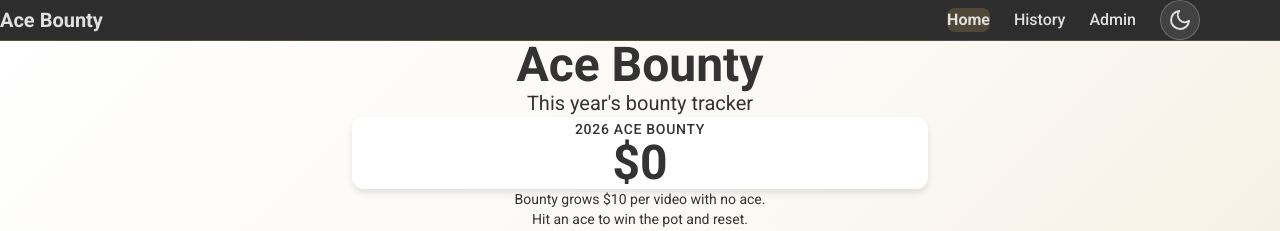
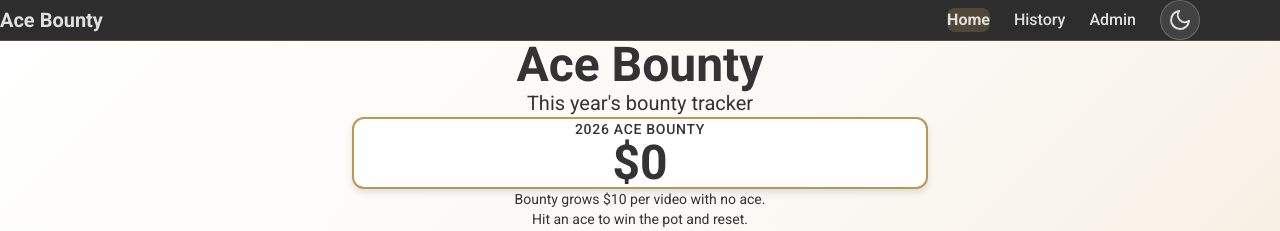
Before and after one commit to jstnhbbs/acebounty, a Next.js app: page / in a window 1280 px wide. Shown: the top 231 px of the page. Built offline with nearby package versions, Linux system fonts and the light colour scheme; no server answers; the database is empty.

Commit message:
card highlighting change

```diff
--- a/src/components/BountyDisplay.tsx
+++ b/src/components/BountyDisplay.tsx
@@ -7,7 +7,7 @@ export function BountyDisplay({
 }) {
   const label = year != null ? `${year}  ace bounty` : "Current bounty";
   return (
-    <div className="bounty-card rounded-xl border-2 border-transparent p-8 text-center transition-all duration-300">
+    <div className="bounty-card rounded-xl border-2 border-[#B79953] p-8 text-center shadow-[0_4px_6px_rgba(0,0,0,0.1)] transition-all duration-300">
       <p className="text-sm font-medium uppercase tracking-wider text-[#666] transition-colors duration-300 dark:text-[#b0b0b0]">
         {label}
       </p>
--- a/src/components/VideoList.tsx
+++ b/src/components/VideoList.tsx
@@ -34,11 +34,7 @@ export function VideoList({
         const isNewest = index === 0;
         return (
           <li key={v.id}>
-            <div className={`group flex h-full flex-col rounded-xl p-8 shadow-[0_4px_6px_rgba(0,0,0,0.1)] transition-all duration-300 hover:-translate-y-2 hover:shadow-[0_12px_24px_rgba(183,153,83,0.3)] ${
-              isNewest
-                ? "border-2 border-[#B79953]"
-                : "border-2 border-transparent"
-            } ${!isNewest ? "hover:border-[#B79953]" : ""} video-card`}>
+            <div className="group flex h-full flex-col rounded-xl border-2 border-transparent p-8 shadow-[0_4px_6px_rgba(0,0,0,0.1)] transition-all duration-300 hover:-translate-y-2 hover:border-[#B79953] hover:shadow-[0_12px_24px_rgba(183,153,83,0.3)] video-card">
               {admin ? (
                 <VideoRow
                   video={v}
```
